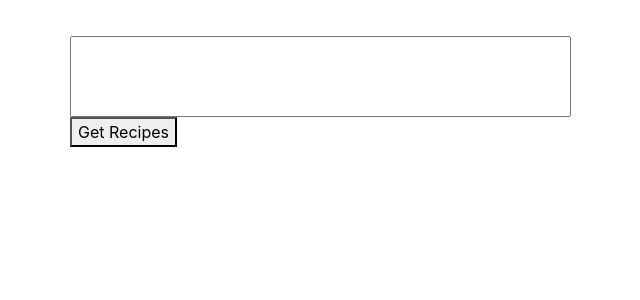
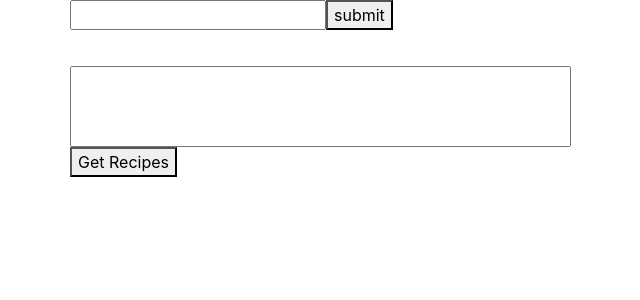
Before and after one commit to therealarcher/final, a React (Create React App) app in the folder front_react_state/: page / in a window 1280 px wide. Shown: the top 300 px of the page, without its empty margins (15-655 px from the left). Built offline with nearby package versions, Linux system fonts and the light colour scheme.

Commit message:
updated the front end to connect with the new user route on the back end

```diff
--- a/front_react_state/src/App.js
+++ b/front_react_state/src/App.js
@@ -5,7 +5,7 @@ import React, { Component } from 'react';
 import { Container, Row, Col } from 'react-bootstrap';
 
 import { RecipeView } from './components/Recipe';
-
+import NewUser from './components/NewUser';
 export class GetRecipes extends Component {
   state = {
     recipes: [],
@@ -17,7 +17,7 @@ export class GetRecipes extends Component {
   handleSubmit = (event) => {
     event.preventDefault();
 
-    fetch(`http://localhost:3002/api?term=${this.state.query}`, {
+    fetch(`http://localhost:3001/api/recipes/search?term=${this.state.query}`, {
       mode: 'cors'
     })
       .then((response) => response.json())
@@ -80,7 +80,7 @@ export default class App extends Component {
   handleSubmit = (event, name) => {
     event.preventDefault();
 
-    fetch(`http://localhost:3002/api?term=${name}`, {
+    fetch(`http://localhost:3001/api/recipes/search?term=${name}`, {
       mode: 'cors'
     })
       .then((response) => response.json())
@@ -101,6 +101,7 @@ export default class App extends Component {
   render() {
     return (
       <Container>
+        <NewUser userName={this.state.currentUser} />
         <GetRecipes
           recipes={this.state.recipes}
           handleSubmit={this.handleSubmit}
--- /dev/null
+++ b/front_react_state/src/components/NewUser.js
@@ -0,0 +1,37 @@
+import React, { Component } from 'react';
+
+export default class newUser extends Component {
+  state = {
+    currentUser: ''
+  };
+
+  handleChange = (event) => {
+    this.setState({ currentUser: event.target.value });
+  };
+  handleSubmit = (event, userName) => {
+    event.preventDefault(console.log('event default prevented'));
+    fetch(
+      `http://localhost:3001/api/users/new?user_id=${this.state.currentUser}`,
+      {
+        mode: 'cors'
+      }
+    );
+  };
+  render() {
+    return (
+      <div>
+        <form
+          type="text"
+          onSubmit={(event) => this.handleSubmit(event, this.state.currentUser)}
+        >
+          <input
+            type="text"
+            onChange={this.handleChange}
+            value={this.state.currentUser}
+          />
+          <button type="submit">submit</button>
+        </form>
+      </div>
+    );
+  }
+}
--- a/front_react_state/src/components/Recipe.js
+++ b/front_react_state/src/components/Recipe.js
@@ -66,7 +66,7 @@ export function RecipeView({ id, name, image }) {
   const [ingredients, setIngredients] = useState([]);
 
   const handleSubmit = () => {
-    fetch(`http://localhost:3002/api/recipes/${id}`, {
+    fetch(`http://localhost:3001/api/recipes/${id}`, {
       mode: 'cors'
     })
       .then((response) => response.json())
```
Also changed, not shown: 1 other file (tests, documents, lock files or other folders).
